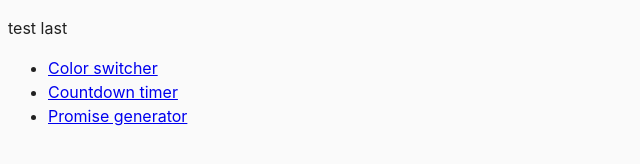
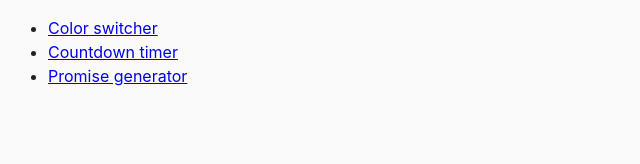
Before and after one commit to nicksolony/goit-js-hw-09, a website built with Parcel: page src/index.html in a window 1280 px wide. Shown: the whole page, without its empty margins (0-640 px from the left). Built offline with nearby package versions, Linux system fonts and the light colour scheme.

Commit message:
ready for devolopment

```diff
--- a/src/index.html
+++ b/src/index.html
@@ -7,8 +7,6 @@
     <link rel="stylesheet" href="css/common.css" />
   </head>
   <body>
-    <p>test last</p>
-
     <ul>
       <li><a href="01-color-switcher.html">Color switcher</a></li>
       <li><a href="02-timer.html">Countdown timer</a></li>
```
